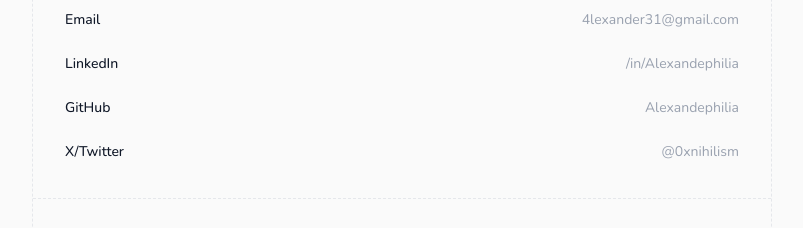
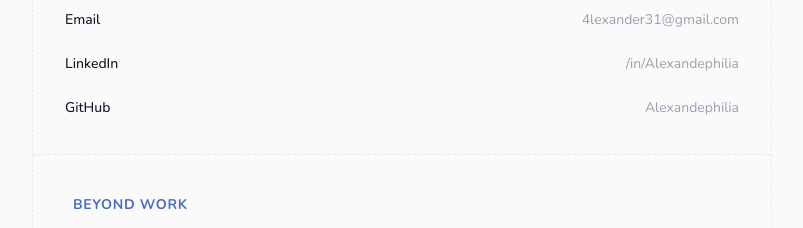
Before and after one commit to alexandephilia/portfolio_alex, a React (Vite) app: page / in a window 1280 px wide. Shown: the part 3380-3608 px from the top of the page, without its empty margins (238-1041 px from the left). Built offline with nearby package versions, Linux system fonts and the light colour scheme.

Commit message:
Update constants.ts

```diff
--- a/constants.ts
+++ b/constants.ts
@@ -270,7 +270,6 @@ export const CONTACT_INFO: ContactItem[] = [
     { label: "Email", value: "4lexander31@gmail.com", href: "mailto:4lexander31@gmail.com" },
     { label: "LinkedIn", value: "/in/Alexandephilia", href: "https://www.linkedin.com/in/alexandephilia/" },
     { label: "GitHub", value: "Alexandephilia", href: "https://github.com/alexandephilia" },
-    { label: "X/Twitter", value: "@0xnihilism", href: "https://x.com/0xnihilism" },
 ];
 
 export const BEYOND_WORK_IMAGES = [
```
